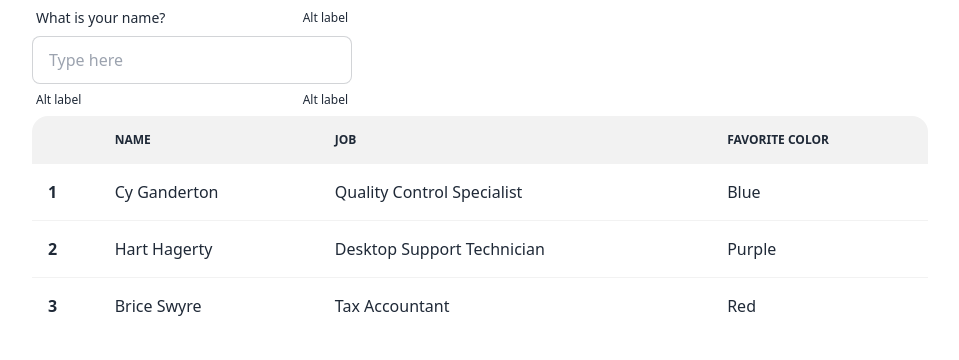
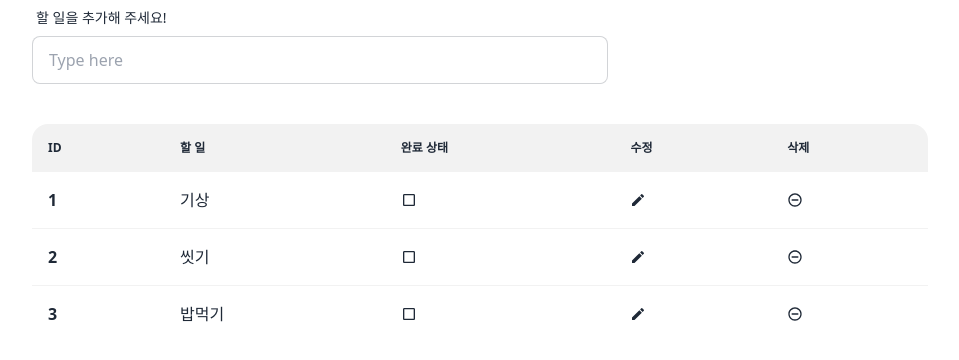
Before and after one commit to leeyeonji28/react-todo-list, a React (Create React App) app: page / in a window 1280 px wide. Shown: the top 360 px of the page, without its empty margins (160-1119 px from the left). Built offline with nearby package versions, Linux system fonts and the light colour scheme.

Commit message:
todolist 기본 스타일 작업

```diff
--- a/package.json
+++ b/package.json
@@ -9,6 +9,7 @@
     "daisyui": "^2.24.0",
     "react": "^18.2.0",
     "react-dom": "^18.2.0",
+    "react-icons": "^4.4.0",
     "react-scripts": "5.0.1",
     "web-vitals": "^2.1.4"
   },
--- a/src/App.js
+++ b/src/App.js
@@ -1,11 +1,29 @@
+import { useState } from "react";
 import TodoInput from "./components/TodoInput";
 import TodoList from "./components/TodoList";
 
 function App() {
+  const [todos, setTodos] = useState([
+    {
+      id: 1,
+      content: "기상",
+      checked: false,
+    },
+    {
+      id: 2,
+      content: "씻기",
+      checked: false,
+    },
+    {
+      id: 3,
+      content: "밥먹기",
+      checked: false,
+    },
+  ]);
   return (
     <div className="max-w-4xl m-auto">
       <TodoInput />
-      <TodoList />
+      <TodoList todos={todos} />
     </div>
   );
 }
--- a/src/components/TodoInput.jsx
+++ b/src/components/TodoInput.jsx
@@ -2,21 +2,16 @@ import React from "react";
 
 const TodoInput = () => {
   return (
-    <div>
-      <div class="form-control w-full max-w-xs">
-        <label class="label">
-          <span class="label-text">What is your name?</span>
-          <span class="label-text-alt">Alt label</span>
+    <div className="mb-10">
+      <div className="form-control w-full max-w-xl">
+        <label className="label">
+          <span className="label-text">할 일을 추가해 주세요!</span>
         </label>
         <input
           type="text"
           placeholder="Type here"
-          class="input input-bordered w-full max-w-xs"
+          className="input input-bordered w-full max-w-xl"
         />
-        <label class="label">
-          <span class="label-text-alt">Alt label</span>
-          <span class="label-text-alt">Alt label</span>
-        </label>
       </div>
     </div>
   );
--- a/src/components/TodoList.jsx
+++ b/src/components/TodoList.jsx
@@ -1,37 +1,24 @@
 import React from "react";
+import TodoListItem from "./TodoListItem";
 
-const TodoList = () => {
+const TodoList = ({ todos }) => {
   return (
     <div>
       <div className="overflow-x-auto">
         <table className="table w-full">
           <thead>
             <tr>
-              <th></th>
-              <th>Name</th>
-              <th>Job</th>
-              <th>Favorite Color</th>
+              <th>ID</th>
+              <th>할 일</th>
+              <th>완료 상태</th>
+              <th>수정</th>
+              <th>삭제</th>
             </tr>
           </thead>
           <tbody>
-            <tr>
-              <th>1</th>
-              <td>Cy Ganderton</td>
-              <td>Quality Control Specialist</td>
-              <td>Blue</td>
-            </tr>
-            <tr className="hover">
-              <th>2</th>
-              <td>Hart Hagerty</td>
-              <td>Desktop Support Technician</td>
-              <td>Purple</td>
-            </tr>
-            <tr>
-              <th>3</th>
-              <td>Brice Swyre</td>
-              <td>Tax Accountant</td>
-              <td>Red</td>
-            </tr>
+            {todos.map((todo, index) => (
+              <TodoListItem todo={todo} key={index} />
+            ))}
           </tbody>
         </table>
       </div>
--- /dev/null
+++ b/src/components/TodoListItem.jsx
@@ -0,0 +1,34 @@
+import React from "react";
+import {
+  MdCheckBox,
+  MdCheckBoxOutlineBlank,
+  MdModeEditOutline,
+  MdRemoveCircleOutline,
+} from "react-icons/md";
+
+const TodoListItem = ({ todo }) => {
+  const { id, checked, content } = todo;
+  return (
+    <tr>
+      <th>{id}</th>
+      <td>{content}</td>
+      <td>
+        <div
+          onClick={() => {
+            alert("체크 출력 됨");
+          }}
+        >
+          {checked ? <MdCheckBox /> : <MdCheckBoxOutlineBlank />}
+        </div>
+      </td>
+      <td className="edit">
+        <MdModeEditOutline />
+      </td>
+      <td className="remove">
+        <MdRemoveCircleOutline />
+      </td>
+    </tr>
+  );
+};
+
+export default TodoListItem;
```
Also changed, not shown: 1 other file (tests, documents, lock files or other folders).
